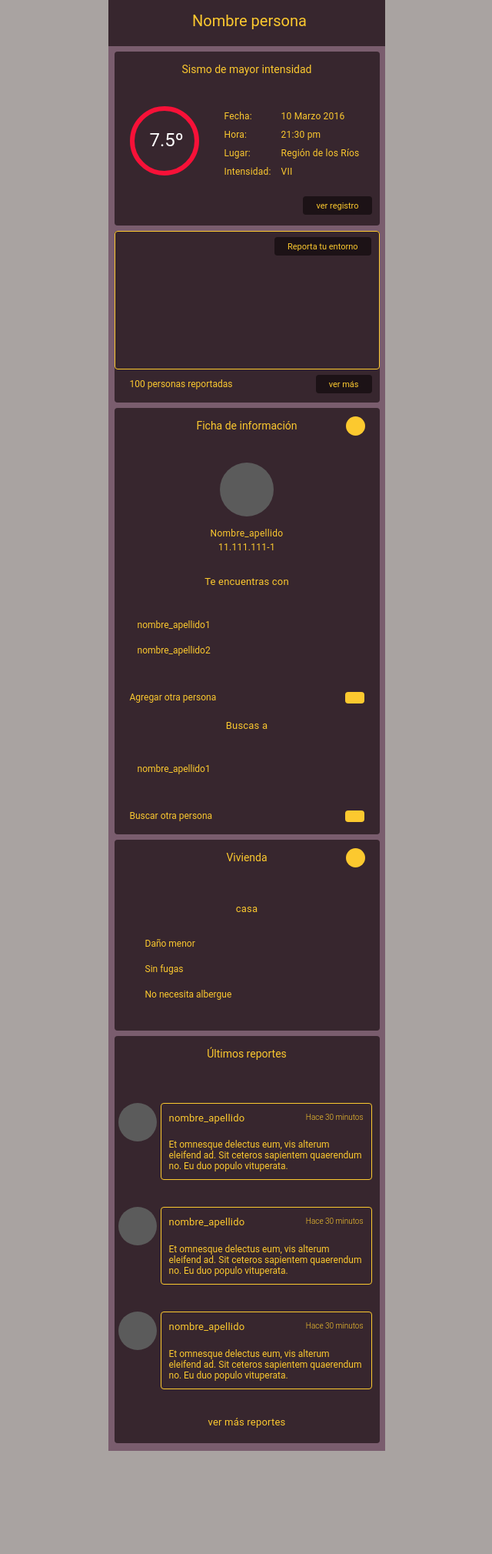
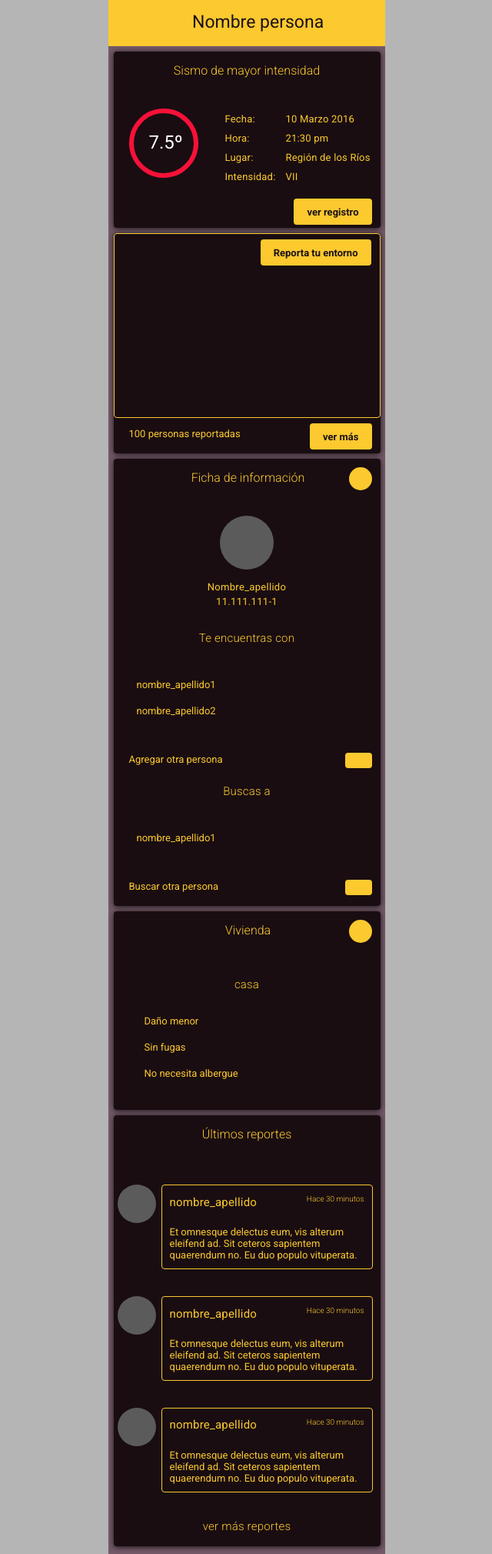
Before and after one commit to ClaudioGC/redport, a PHP site: page /home.html in a window 1280 px wide. Shown: the whole page at 77% size, without its empty margins (319-959 px from the left). Before the commit the page ends 1885 px from the top, so only its background shows below. Run offline with PHP 8.4, Linux system fonts and the light colour scheme; some libraries are stand-ins or nearby versions.

Commit message:
Cambio de estilos gráficos
cambio de paleta de colores
Ajuste tipográfico
Ajuste de estilo en botones

```diff
--- a/estado_hogar.html
+++ b/estado_hogar.html
@@ -7,6 +7,7 @@
 	<title>redport</title>
 
   <link rel='stylesheet' type='text/css' href='sass/main.css' />
+  <link href="https://fonts.googleapis.com/css?family=Roboto:100,300,400,500,700" rel="stylesheet">
   <link href="https://file.myfontastic.com/KHbqgc9xxoCbZJYRdioaqd/icons.css" rel="stylesheet">
 </head>
 <body>
--- a/home.html
+++ b/home.html
@@ -7,6 +7,7 @@
 	<title>redport</title>
 
   <link rel='stylesheet' type='text/css' href='sass/main.css' />
+  <link href="https://fonts.googleapis.com/css?family=Roboto:100,300,400,500,700" rel="stylesheet">
    <link href="https://file.myfontastic.com/KHbqgc9xxoCbZJYRdioaqd/icons.css" rel="stylesheet">
 </head>
  <body>
--- a/index.html
+++ b/index.html
@@ -7,6 +7,7 @@
 	<title>redport</title>
 
   <link rel='stylesheet' type='text/css' href='sass/main.css' />
+  <link href="https://fonts.googleapis.com/css?family=Roboto:100,300,400,500,700" rel="stylesheet">
   <link href="https://file.myfontastic.com/KHbqgc9xxoCbZJYRdioaqd/icons.css" rel="stylesheet">
 </head>
  <body>
--- a/js/main.js
+++ b/js/main.js
@@ -1,10 +1,13 @@
 
+//despliegue de las opciones "indica el grado de gravedad"
 $('.toggle_button_big').on('click',function(){
 	$('.form_content').slideToggle('slow');
 });
 
+//añadir o quitar personas a la pregunta "¿están bien?"
 $('#toggle_small_4').on('click',function(){
 
 	var clone = $('#name_list').clone();
-	$('.lista_form_1').before(clone);
+	$('.lista_form_1').after(clone);
+	$('#lista_form_1').appendChild('#name_list');
 });
--- a/sass/_basics.sass
+++ b/sass/_basics.sass
@@ -5,10 +5,10 @@
 
 	width: $ancho_pantalla
 	margin: 0 auto
-	background-color: $toggle_color
+	background-color: $background_color_2
 	display: block
 	padding-bottom: 10px
 body
 
 	margin: 0 auto
-	background-color: #a9a3a1
+	background-color: $body_background_color
--- a/sass/_buttons.sass
+++ b/sass/_buttons.sass
@@ -1,9 +1,10 @@
 .button
 
 	width: $ancho_contenedor
-	height: 46px
+	height: 55px
 	margin: 0 auto
 	background-color: $button_color
+	box-shadow: 0px 1px 7px 0px rgba(0, 0, 0, 0.8)
 	margin-top: 7px
 	border-radius: 4px
 	display: block
@@ -11,13 +12,14 @@
 	a
 
 		text-decoration: none
-		font-size: 13px
-		font-family: $fuente_regular
+		font-size: 16px
+		font-weight: $font_medium
+		font-family: $font-family
 		text-align: center
 		display: block
-		padding-top: 14px
+		padding-top: 17px
 		margin: 7px
-		color: $font-color
+		color: $font-color_2
 
 //botón volver del head
 .back-button
@@ -38,35 +40,36 @@
 .button_two
 
 
-	padding: 2px 10px 4px 10px
+	padding: 8px 10px 8px 10px
 	background-color: $button_color
 	border-radius: 4px
 	display: inline-block
 	position: relative
 	float: right
 	margin-top: 7px
-	margin-right: 10px
+	margin-right: 11px
 
 
 	a
 
-		font-size: 11px
-		font-family: $fuente_regular
+		font-size: 13px
+		font-family: $font-family
+		font-weight: $font_bold
 		text-align: center
 		padding: 0 7px 0 7px
 		text-decoration: none
-		color: $font-color
+		color: $font-color_2
 
 .button_small_two
 
-	width: 25px
-	height: 15px
+	width: 35px
+	height: 20px
 	background: $small_button
 	border-radius: 4px
 	float: right
 	display: inline-block
 	margin: 12px
-	margin-right: 20px
+	margin-right: 11px
 
 #button_small_two
 
@@ -75,13 +78,13 @@
 
 .button_edit
 
-	width: 25px
-	height: 25px
+	width: 30px
+	height: 30px
 	background: $small_button
 	border-radius: 50%
 	float: right
 	margin: 11px
-	margin-right: 19px
+	margin-right: 11px
 	position: relative
 	z-index: 99
 
@@ -96,10 +99,10 @@
 	a
 
 		font-size: 11px
-		font-family: $fuente_regular
+		font-family: $font-family
 		text-align: center
 		text-decoration: none
-		color: $font-color
+		color: $font-color_2
 
 
 #text_button
--- a/sass/_comments.sass
+++ b/sass/_comments.sass
@@ -20,7 +20,7 @@
 	#name
 
 		font-size: $subtitulo_modulo
-		font-family: $fuente_regular
+		font-family: $font-family
 		font-weight: normal
 		letter-spacing: 0.2px
 		margin-right: 10px
--- a/sass/_container.sass
+++ b/sass/_container.sass
@@ -7,6 +7,7 @@
 	margin: 0 auto
 	padding-bottom: 5px
 	background-color: $background_color
+	box-shadow: 0px 1px 7px 0px rgba(0, 0, 0, 0.8)
 	margin-top: 7px
 	border-radius: 4px
 	display: block
@@ -20,9 +21,9 @@
 		margin: 0 auto
 		display: block
 		text-align: center
-		font-size: 14px
-		font-family: $fuente_regular
-		font-weight: normal
+		font-size: $titulo_modulo_2
+		font-family: $font-family
+		font-weight: $font_light
 		padding: 15px 15px 40px 15px
 		position: relative
 		color: $font-color
@@ -30,8 +31,8 @@
 	h2
 
 		font-size: $subtitulo_modulo
-		font-family: $fuente_regular
-		font-weight: normal
+		font-family: $font-family
+		font-weight: $font_light
 		text-align: center
 		letter-spacing: 0.2px
 		padding-bottom: 15px
@@ -43,7 +44,7 @@
 		display: block
 		text-align: center
 		font-size: 14px
-		font-family: $fuente_light
+		font-family: $font-family
 		color: #565656
 		padding: 15px
 		position: relative
@@ -52,7 +53,7 @@
 	li
 
 		font-size: $texto_contenido
-		font-family: $fuente_regular
+		font-family: $font-family
 		position: relative
 		list-style-type: none
 		padding-bottom: 19px
--- a/sass/_events.sass
+++ b/sass/_events.sass
@@ -31,7 +31,7 @@
 .table_text
 
 	font-size: $texto_contenido
-	font-family: $fuente_regular
+	font-family: $font-family
 	font-weight: normal
 	letter-spacing: 0.2px
 	text-align: left
--- a/sass/_header.sass
+++ b/sass/_header.sass
@@ -6,7 +6,7 @@
 	height: 60px
 	margin: 0 auto
 	display: block
-	background-color: $background_color
+	background-color: $header_color
 
 	.title_header
 
@@ -18,23 +18,23 @@
 
 			margin: 0 auto
 			text-align: center
-			font-size: $titulo_header
-			font-family: $fuente_regular
+			font-size: $title_header
+			font-family: $font-family
 			font-weight: normal
 			padding: 15px 15px 10px 15px
 			position: relative
-			color: $font-color
+			color: $font-color_2
 
 	h1
 
 		margin: 0 auto
 		text-align: center
-		font-size: $titulo_header
-		font-family: $fuente_regular
+		font-size: $title_header
+		font-family: $font-family
 		font-weight: normal
 		padding: 15px 15px 10px 15px
 		position: relative
-		color: $font-color
+		color: $font-color_2
 
 	a
 
--- a/sass/_icons.sass
+++ b/sass/_icons.sass
@@ -9,7 +9,7 @@
 [class^="rpicon-back"]:before, [class*=" rpicon-back"]:before
 
 	position: relative
-	color: $font-color
+	color: $background_color
 	font-size: 20px
 	line-height: 1.2 !important
 
@@ -26,25 +26,28 @@
 	display: block
 	text-align: center
 
+//ajuste de icono toggle_button grande
+
 [class^="rpicon-toggle"]:before, [class*=" rpicon-toggle"]:before
 
 	position: relative
 	color: $font-color
 	font-size: 25px
-	line-height: 1.6 !important
+	line-height: 2.1 !important
 	text-align: center
+
+//ajuste de icono toggle_button pequeño
 
 [class^="rpicon-toggle-small"]:before, [class*=" rpicon-toggle-small"]:before
 
 	position: relative
 	color: $font-color
 	font-size: 10px
-	line-height: 1.5 !important
 	text-align: center
 
 [class^="rpicon-toggle-small-inverse"]:before, [class*=" rpicon-toggle-small-inverse"]:before
 
-	color: $off_color
+	color: $background_color
 	font-size: 10px
 	line-height: 1.5 !important
 	text-align: center
@@ -57,9 +60,9 @@
 [class^="rpicon-more"]:before, [class*=" rpicon-more"]:before
 
 	position: relative
-	color: $off_color
+	color: $background_color
 	font-size: 10px
-	line-height: 1.5 !important
+	line-height: 2.3 !important
 
 //ajuste de posición ícono "more"
 .rpicon-more
@@ -71,9 +74,9 @@
 [class^="rpicon-edit"]:before, [class*=" rpicon-edit"]:before
 
 	position: relative
-	color: $off_color
+	color: $background_color
 	font-size: 15px
-	line-height: 1.5 !important
+	line-height: 1.7 !important
 	text-align: center
 	text-decoration: none
 
--- a/sass/_input-form.sass
+++ b/sass/_input-form.sass
@@ -7,7 +7,7 @@
 .label_rut
 
 	font-size: $titulo_modulo_2
-	font-family: $fuente_regular
+	font-family: $font-family
 	font-weight: normal
 	text-align: center
 	letter-spacing: 0.2px
--- a/sass/_personal-file.sass
+++ b/sass/_personal-file.sass
@@ -12,7 +12,7 @@
 #nombre_personal
 
 	font-size: $texto_contenido
-	font-family: $fuente_regular
+	font-family: $font-family
 	font-weight: normal
 	letter-spacing: 0.3px
 	text-align: center
--- a/sass/_variables.sass
+++ b/sass/_variables.sass
@@ -1,36 +1,44 @@
 //variables//
 
 
-$fuente_regular:'roboto'
-$fuente_light:'roboto light'
-$fuente_medium: 'roboto medium'
+$font-family: 'Roboto', sans-serif
+$fuente_thin: 100
+$font_light: 300
+$font_normal: 400
+$font_medium: 500
+$font_bold: 700
 
 
 //jerarquía textos
 
-$titulo_header: 20px
-$titulo_modulo: 15px
-$titulo_modulo_2: 14px
-$subtitulo_modulo: 13px
-$texto_contenido: 12px
-$texto_boton_grande: 14px
-$texto_boton_chico: 12px
+$title_header: 23px
+$titulo_modulo: 17px
+$titulo_modulo_2: 16px
+$subtitulo_modulo: 15px
+$texto_contenido: 13px
+$texto_boton_grande: 15px
+$texto_boton_chico: 14px
 
 $ancho_pantalla: 360px
-$ancho_contenedor: 345px
+$ancho_contenedor: 347px
 
 //variable de transicíón toggle_button
 
 $transition: all .3s
-$toggle_color: #7a5d6e
-$off_color: #1c1216
-$on_color: #fdca2e
+$off_color: #f71138
+$off_color_2: #a00f27 //fondo botón apagado
+$on_color: #7a58dc //botón encendido
+$on_color_2: #4b3884 //fondo botón encendido
 
 //colores
 
-$background_color: #37262e
-$font-color: #fcc92f
-$border_button_color: #fcc92f
-$small_button: #fcc92f
-$button_color: #1c1216
-$input_color: #1c1216
+$background_color: #190d11 // color de contenedor
+$header_color: #fcc92f // color del header
+$body_background_color:#b5b5b5 //color del fondo de la pantalla (no plataforma)
+$background_color_2: #735968 // color fondo de plataforma
+$font-color: #fcc92f // color de la fuente (amarillo)
+$font-color_2: #1c1216// color secundario de la fuente (morado oscuro)
+$border_button_color: #fcc92f // color de borde de botón
+$small_button: #fcc92f // color de botones pequeños
+$button_color: #fcc92f// color de fondo para botón grande
+$input_color: #1c1216 // color de fondo del input
--- a/sass/main.css
+++ b/sass/main.css
@@ -1,23 +1,24 @@
+@import 'https://fonts.googleapis.com/css?family=Roboto:100,300,400,500,700';
 * {
   box-sizing: border-box; }
 
 .pagina {
   width: 360px;
   margin: 0 auto;
-  background-color: #7a5d6e;
+  background-color: #735968;
   display: block;
   padding-bottom: 10px; }
 
 body {
   margin: 0 auto;
-  background-color: #a9a3a1; }
+  background-color: #b5b5b5; }
 
 .header {
   width: 360px;
   height: 60px;
   margin: 0 auto;
   display: block;
-  background-color: #37262e; }
+  background-color: #fcc92f; }
   .header .title_header {
     display: inline-block;
     position: relative;
@@ -25,21 +26,21 @@ body {
     .header .title_header h1 {
       margin: 0 auto;
       text-align: center;
-      font-size: 20px;
-      font-family: "roboto";
+      font-size: 23px;
+      font-family: "Roboto", sans-serif;
       font-weight: normal;
       padding: 15px 15px 10px 15px;
       position: relative;
-      color: #fcc92f; }
+      color: #1c1216; }
   .header h1 {
     margin: 0 auto;
     text-align: center;
-    font-size: 20px;
-    font-family: "roboto";
+    font-size: 23px;
+    font-family: "Roboto", sans-serif;
     font-weight: normal;
     padding: 15px 15px 10px 15px;
     position: relative;
-    color: #fcc92f; }
+    color: #1c1216; }
   .header a {
     text-decoration: none; }
 
@@ -100,44 +103,45 @@ body {
   height: 40px; }
 
 .button_two {
-  padding: 2px 10px 4px 10px;
-  background-color: #1c1216;
+  padding: 8px 10px 8px 10px;
+  background-color: #fcc92f;
   border-radius: 4px;
   display: inline-block;
   position: relative;
   float: right;
   margin-top: 7px;
-  margin-right: 10px; }
+  margin-right: 11px; }
   .button_two a {
-    font-size: 11px;
-    font-family: "roboto";
+    font-size: 13px;
+    font-family: "Roboto", sans-serif;
+    font-weight: 700;
     text-align: center;
     padding: 0 7px 0 7px;
     text-decoration: none;
-    color: #fcc92f; }
+    color: #1c1216; }
 
 .button_small_two {
-  width: 25px;
-  height: 15px;
+  width: 35px;
+  height: 20px;
   background: #fcc92f;
   border-radius: 4px;
   float: right;
   display: inline-block;
   margin: 12px;
-  margin-right: 20px; }
+  margin-right: 11px; }
 
 #button_small_two {
   display: inline-block;
   float: right; }
 
 .button_edit {
-  width: 25px;
-  height: 25px;
+  width: 30px;
+  height: 30px;
   background: #fcc92f;
   border-radius: 50%;
   float: right;
   margin: 11px;
-  margin-right: 19px;
+  margin-right: 11px;
   position: relative;
   z-index: 99; }
 
@@ -147,10 +151,10 @@ body {
   height: 30px; }
   .button_more a {
     font-size: 11px;
-    font-family: "roboto";
+    font-family: "Roboto", sans-serif;
     text-align: center;
     text-decoration: none;
-    color: #fcc92f; }
+    color: #1c1216; }
 
 #text_button {
   display: inline-block;
@@ -277,8 +283,8 @@ body {
   float: left; }
 
 .username #name {
-  font-size: 13px;
-  font-family: "roboto";
+  font-size: 15px;
+  font-family: "Roboto", sans-serif;
   font-weight: normal;
   letter-spacing: 0.2px;
   margin-right: 10px;
@@ -333,8 +339,8 @@ body {
   margin-bottom: 15px; }
 
 #nombre_personal {
-  font-size: 12px;
-  font-family: "roboto";
+  font-size: 13px;
+  font-family: "Roboto", sans-serif;
   font-weight: normal;
   letter-spacing: 0.3px;
   text-align: center;
@@ -365,8 +371,8 @@ body {
   float: right; }
 
 .table_text {
-  font-size: 12px;
-  font-family: "roboto";
+  font-size: 13px;
+  font-family: "Roboto", sans-serif;
   font-weight: normal;
   letter-spacing: 0.2px;
   text-align: left;
@@ -378,11 +384,12 @@ body {
   color: #fcc92f; }
 
 .container {
-  width: 345px;
+  width: 347px;
   height: 100%;
   margin: 0 auto;
   padding-bottom: 5px;
-  background-color: #37262e;
+  background-color: #190d11;
+  box-shadow: 0px 1px 7px 0px rgba(0, 0, 0, 0.8);
   margin-top: 7px;
   border-radius: 4px;
   display: block; }
@@ -392,16 +399,16 @@ body {
     margin: 0 auto;
     display: block;
     text-align: center;
-    font-size: 14px;
-    font-family: "roboto";
-    font-weight: normal;
+    font-size: 16px;
+    font-family: "Roboto", sans-serif;
+    font-weight: 300;
     padding: 15px 15px 40px 15px;
     position: relative;
     color: #fcc92f; }
   .container h2 {
-    font-size: 13px;
-    font-family: "roboto";
-    font-weight: normal;
+    font-size: 15px;
+    font-family: "Roboto", sans-serif;
+    font-weight: 300;
     text-align: center;
     letter-spacing: 0.2px;
     padding-bottom: 15px;
@@ -411,14 +418,14 @@ body {
     display: block;
     text-align: center;
     font-size: 14px;
-    font-family: "roboto light";
+    font-family: "Roboto", sans-serif;
     color: #565656;
     padding: 15px;
     position: relative;
     color: #fcc92f; }
   .container li {
-    font-size: 12px;
-    font-family: "roboto";
+    font-size: 13px;
+    font-family: "Roboto", sans-serif;
     position: relative;
     list-style-type: none;
     padding-bottom: 19px;
@@ -441,7 +448,7 @@ body {
 
 [class^="rpicon-back"]:before, [class*=" rpicon-back"]:before {
   position: relative;
-  color: #fcc92f;
+  color: #190d11;
   font-size: 20px;
   line-height: 1.2 !important; }
 
@@ -479,9 +486,9 @@ body {
 
 [class^="rpicon-more"]:before, [class*=" rpicon-more"]:before {
   position: relative;
-  color: #1c1216;
+  color: #190d11;
   font-size: 10px;
-  line-height: 1.5 !important; }
+  line-height: 2.3 !important; }
 
 .rpicon-more {
   margin: -1px;
@@ -489,9 +496,9 @@ body {
 
 [class^="rpicon-edit"]:before, [class*=" rpicon-edit"]:before {
   position: relative;
-  color: #1c1216;
+  color: #190d11;
   font-size: 15px;
-  line-height: 1.5 !important;
+  line-height: 1.7 !important;
   text-align: center;
   text-decoration: none; }
 
@@ -516,16 +523,16 @@ body {
   margin-bottom: 10px;
   display: block;
   text-align: center;
-  font-size: 13px;
-  font-family: "roboto";
+  font-size: 15px;
+  font-family: "Roboto", sans-serif;
   font-weight: normal;
   padding: 20px 15px 15px 15px;
   position: relative;
   color: #fcc92f; }
 
 .mapa {
-  width: 345px;
-  height: 180px;
+  width: 347px;
+  height: 240px;
   margin: 0 auto;
   margin-top: 7px;
   border-radius: 4px;
@@ -542,8 +549,8 @@ body {
     padding-left: 30px; }
 
 p {
-  font-size: 12px;
-  font-family: "roboto";
+  font-size: 13px;
+  font-family: "Roboto", sans-serif;
   font-weight: normal;
   letter-spacing: 0, 7px;
   text-align: left;
@@ -554,8 +561,8 @@ p {
 .perfil_persona {
   padding-bottom: 15px; }
   .perfil_persona p {
-    font-size: 12px;
-    font-family: "roboto";
+    font-size: 13px;
+    font-family: "Roboto", sans-serif;
     font-weight: normal;
     letter-spacing: 0.3px;
     text-align: center;
--- a/sass/main.sass
+++ b/sass/main.sass
@@ -1,3 +1,5 @@
+@import 'https://fonts.googleapis.com/css?family=Roboto:100,300,400,500,700'
+
 @import _variables
 
 @import _basics
@@ -27,7 +29,7 @@
 	display: block
 	text-align: center
 	font-size: $subtitulo_modulo
-	font-family: $fuente_regular
+	font-family: $font-family
 	font-weight: normal
 	padding: 20px 15px 15px 15px
 	position: relative
@@ -40,7 +42,7 @@
 	display: block
 	text-align: center
 	font-size: $subtitulo_modulo
-	font-family: $fuente_regular
+	font-family: $font-family
 	font-weight: normal
 	padding: 20px 15px 15px 15px
 	position: relative
@@ -51,7 +53,7 @@
 .mapa
 
 	width: $ancho_contenedor
-	height: 180px
+	height: 240px
 	margin: 0 auto
 	margin-top: 7px
 	border-radius: 4px
@@ -70,10 +72,10 @@
 
 	//prueba: agregar remover personas
 
-		#name_list
+		#name_list_1
 
 			font-size: $texto_contenido
-			font-family: $fuente_regular
+			font-family: $font-family
 			position: relative
 			list-style-type: none
 			padding-bottom: 19px
@@ -92,7 +94,7 @@
 p
 
 	font-size: $texto_contenido
-	font-family: $fuente_regular
+	font-family: $font-family
 	font-weight: normal
 	letter-spacing: 0,7px
 	text-align: left
@@ -109,7 +111,7 @@ p
 	p
 
 		font-size: $texto_contenido
-		font-family: $fuente_regular
+		font-family: $font-family
 		font-weight: normal
 		letter-spacing: 0.3px
 		text-align: center
```
Also changed, not shown: other parts of sass/_buttons.sass (+25 -23 lines), other parts of sass/main.css (+42 -38 lines), formulario_1.html (+4 -3 lines), 1 other file.
